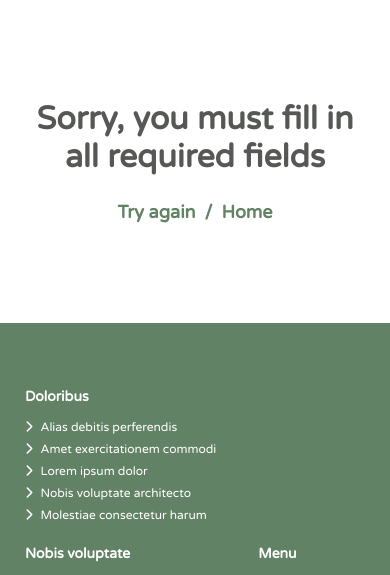
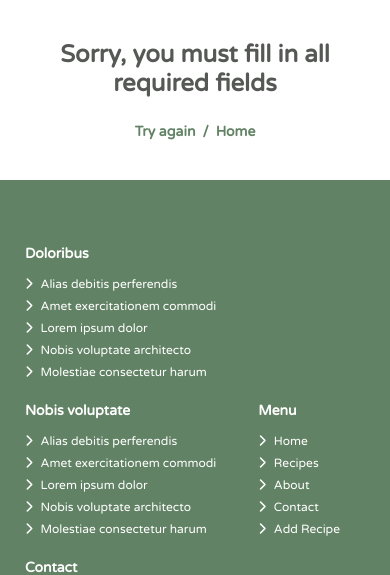
Before and after one commit to IvanBodnarash/The-Recipe-Compass, a PHP site: page /index.php?content=adduser in a window 390 px wide. Shown: the part 80-655 px from the top of the page. Run offline with PHP 8.4, Linux system fonts and the light colour scheme; data that the repository does not hold is empty.

Commit message:
adaptive layout adj

```diff
--- a/style/media.css
+++ b/style/media.css
@@ -373,6 +373,20 @@
         font-size: 16px;
     }
 
+    /* BANNERS */
+
+    .no-user-banner {
+        padding: 80px;
+    }
+
+    .no-user-banner h1 {
+        font-size: 30px;
+    }
+
+    .no-user-banner-inner a,
+    .no-user-banner-inner p {
+        font-size: 16px;
+    }
 
     /* NEWSLETTER */
 
@@ -666,6 +680,21 @@
 
     .register-form {
         display: block;
+    }
+
+    /* BANNERS */
+
+    .no-user-banner {
+        padding: 70px;
+    }
+
+    .no-user-banner h1 {
+        font-size: 30px;
+    }
+
+    .no-user-banner-inner a,
+    .no-user-banner-inner p {
+        font-size: 16px;
     }
 
 }
@@ -850,8 +879,20 @@
         font-size: 20px;
     }
 
-
-
+    /* BANNERS */
+
+    .no-user-banner {
+        padding: 50px;
+    }
+
+    .no-user-banner h1 {
+        font-size: 28px;
+    }
+
+    .no-user-banner-inner a,
+    .no-user-banner-inner p {
+        font-size: 16px;
+    }
 }
 
 @media (max-width: 680px) {
@@ -1079,6 +1120,21 @@
         font-size: 14px;
     }
 
+    /* BANNERS */
+
+    .no-user-banner {
+        padding: 50px;
+    }
+
+    .no-user-banner h1 {
+        font-size: 26px;
+    }
+
+    .no-user-banner-inner a,
+    .no-user-banner-inner p {
+        font-size: 16px;
+    }
+
     /* FOOTER */
 
     .inf-item h2 {
@@ -1338,6 +1394,21 @@
         padding: 100px 30px;
     }
 
+    /* BANNERS */
+
+    .no-user-banner {
+        padding: 40px;
+    }
+
+    .no-user-banner h1 {
+        font-size: 24px;
+    }
+
+    .no-user-banner-inner a,
+    .no-user-banner-inner p {
+        font-size: 14px;
+    }
+
     /* FOOTER */
 
     .short-inf-block {
@@ -1462,7 +1533,7 @@
     }
 
     .login-form {
-       display: block;
+        display: block;
     }
 
     .recipe-form-block {
@@ -1756,4 +1827,19 @@
         text-align: justify;
     }
 
+    /* BANNERS */
+
+    .no-user-banner {
+        padding: 20px;
+    }
+
+    .no-user-banner h1 {
+        font-size: 20px;
+    }
+
+    .no-user-banner-inner a,
+    .no-user-banner-inner p {
+        font-size: 12px;
+    }
+
 }
```
